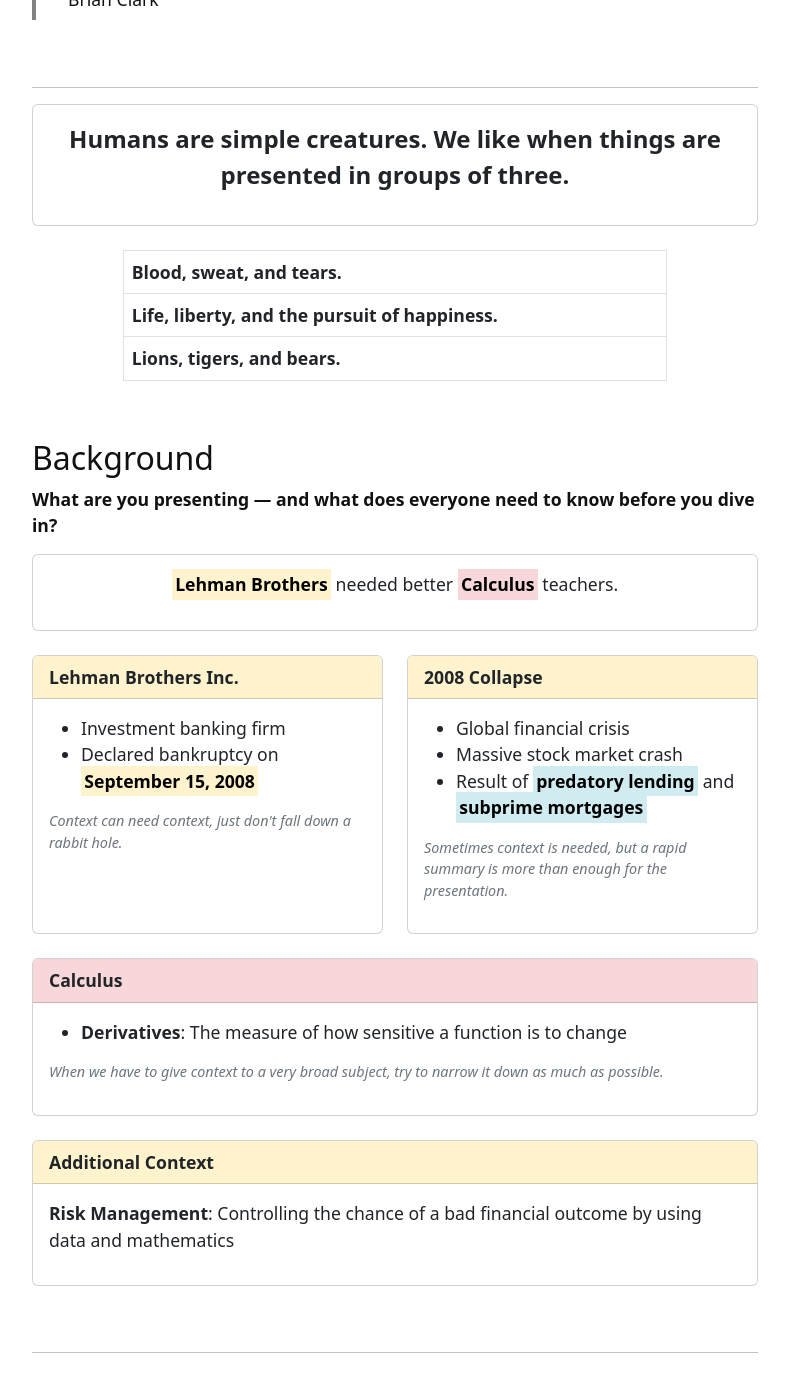
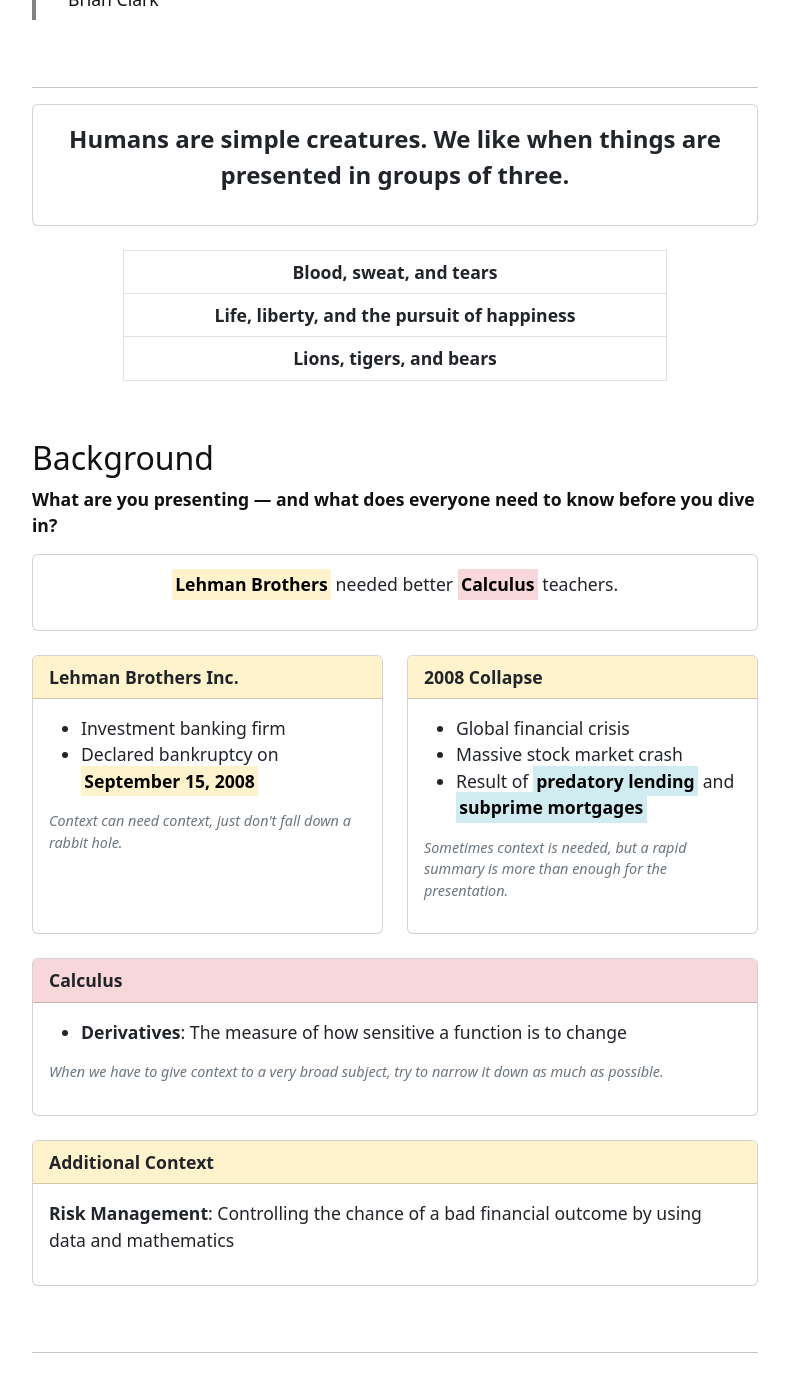
Before and after one commit to rmshksu/comm-shop, a Jekyll site: the page built from content/1-rot.md, in a window 1280 px wide and 1400 px high, scrolled down 357 px. Shown: the top 1392 px of the window, without its empty margins (245-1034 px from the left). Built offline with Jekyll 4.4.1, drawn with Linux system fonts in a browser that asks for light colours; some of the changed text lies outside the part shown.

Commit message:
Update 1-rot.md
fix table centering

```diff
--- a/content/1-rot.md
+++ b/content/1-rot.md
@@ -18,16 +18,16 @@ nav: RoT
   </div>
 </div>
 
-<table class="table table-bordered w-75 mx-auto">
+<table class="table table-bordered w-75 mx-auto text-center">
   <tbody>
     <tr>
-      <td><strong>Blood, sweat, and tears.</strong></td>
+      <td><strong>Blood, sweat, and tears</strong></td>
     </tr>
     <tr>
-      <td><strong>Life, liberty, and the pursuit of happiness.</strong></td>
+      <td><strong>Life, liberty, and the pursuit of happiness</strong></td>
     </tr>
     <tr>
-      <td><strong>Lions, tigers, and bears.</strong></td>
+      <td><strong>Lions, tigers, and bears</strong></td>
     </tr>
   </tbody>
 </table>
@@ -131,12 +131,6 @@ nav: RoT
 
 <div class="card mb-4">
   <div class="card-body text-center">
-    <p>Humans are simple creatures. We like when things are presented in groups of three. Blood, sweat, and tears. Life, liberty, and the pursuit of happiness. Lions, tigers, and bears.</p>
-  </div>
-</div>
-
-<div class="card mb-4">
-  <div class="card-body text-center">
     <p><strong><span style="font-size: 24px;">Lehman Brothers Inc. took an extremely risky market position because they evaluated the chance of a bad outcome against their potential gain instead of looking at how quickly and dramatically everything could fail.</span></strong></p>
   </div>
 </div>
```
